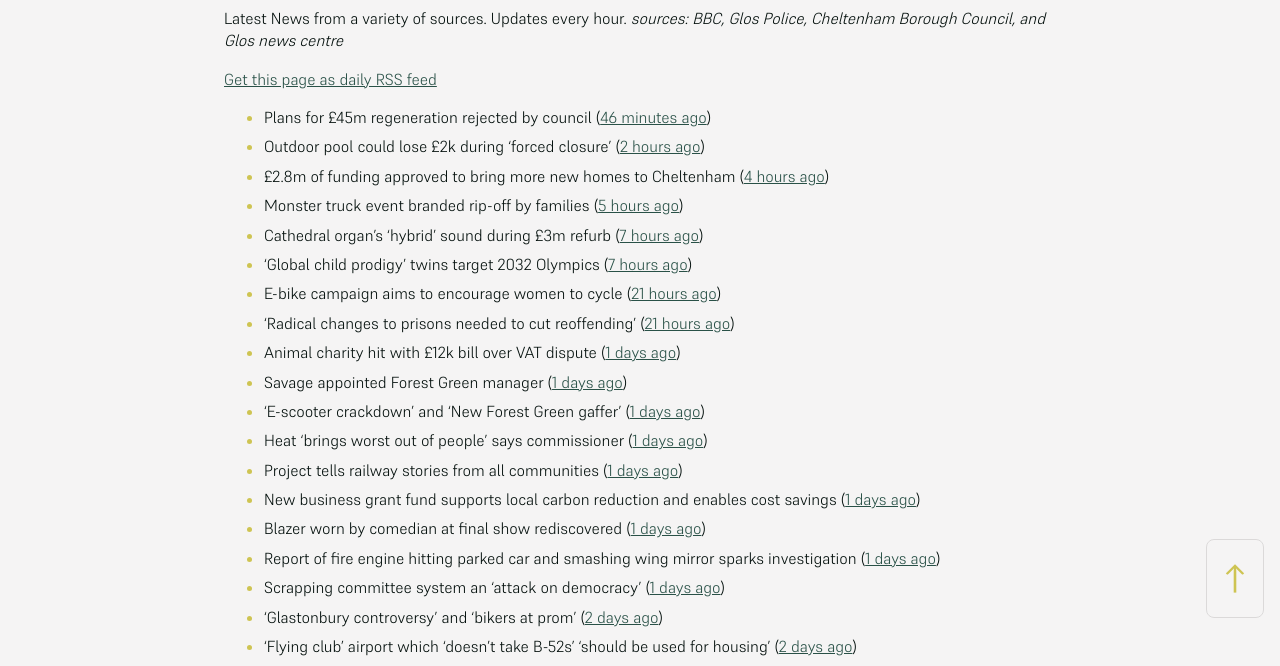
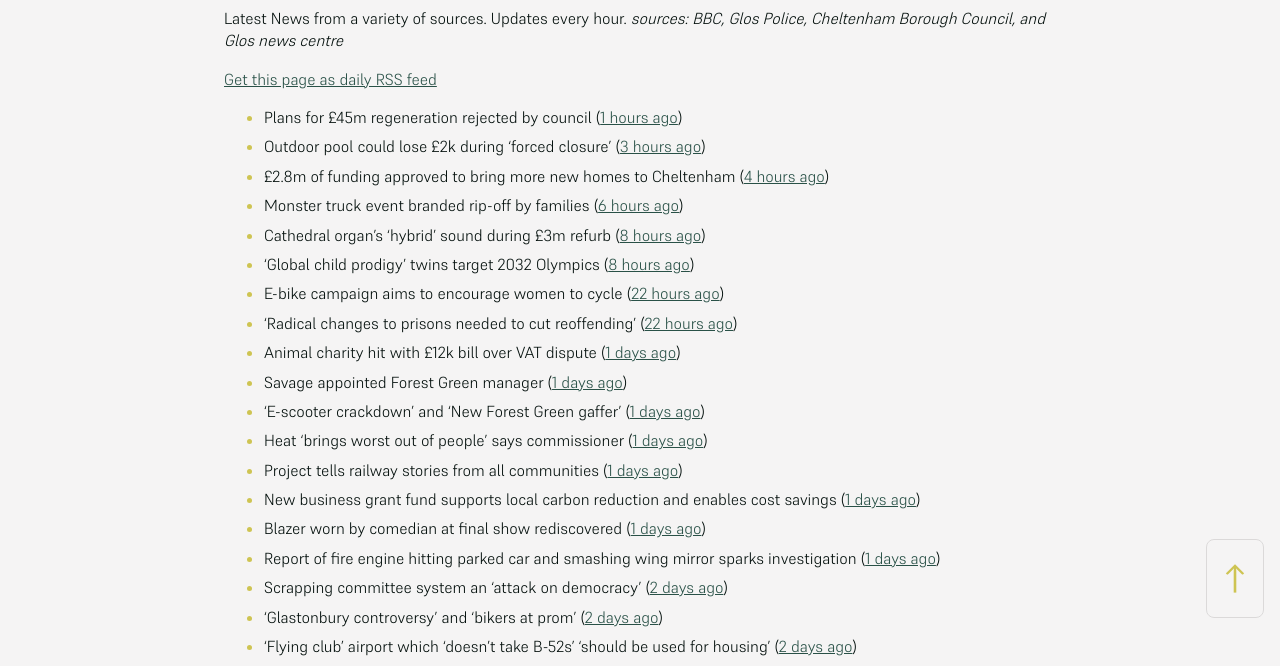
Before and after one commit to mat-0/cheltenham-open-data, a Jekyll site: the page built from _pages/news.md, in a window 1280 px wide. Shown: the part 266-932 px from the top of the page. Built offline with Jekyll 4.4.1, drawn with Linux system fonts in a browser that asks for light colours; some of the changed text lies outside the part shown.

Commit message:
Updated 2025-07-02 13:58:10

```diff
--- a/_pages/news.md
+++ b/_pages/news.md
@@ -12,14 +12,14 @@ _sources: BBC, Glos Police, Cheltenham Borough Council, and Glos news centre_
 [Get this page as daily RSS feed](/daily.rss)
 
 <!-- news_marker starts -->
-- Plans for £45m regeneration rejected by council ([46 minutes ago](https://www.bbc.com/news/articles/ckg3jn2207ro))
-- Outdoor pool could lose £2k during 'forced closure' ([2 hours ago](https://www.bbc.com/news/articles/cvg885vxldgo))
+- Plans for £45m regeneration rejected by council ([1 hours ago](https://www.bbc.com/news/articles/ckg3jn2207ro))
+- Outdoor pool could lose £2k during 'forced closure' ([3 hours ago](https://www.bbc.com/news/articles/cvg885vxldgo))
 - £2.8m of funding approved to bring more new homes to Cheltenham ([4 hours ago](https://www.cheltenham.gov.uk/news/article/3027/28m_of_funding_approved_to_bring_more_new_homes_to_cheltenham))
-- Monster truck event branded rip-off by families ([5 hours ago](https://www.bbc.com/news/articles/c4gdmy874q4o))
-- Cathedral organ's 'hybrid' sound during £3m refurb ([7 hours ago](https://www.bbc.com/news/articles/cy4nngn7pgxo))
-- 'Global child prodigy' twins target 2032 Olympics ([7 hours ago](https://www.bbc.com/news/articles/c0k7x723zr1o))
-- E-bike campaign aims to encourage women to cycle ([21 hours ago](https://www.bbc.com/news/articles/c9w11l9y7qno))
-- 'Radical changes to prisons needed to cut reoffending' ([21 hours ago](https://www.bbc.com/news/articles/cm2zz75v286o))
+- Monster truck event branded rip-off by families ([6 hours ago](https://www.bbc.com/news/articles/c4gdmy874q4o))
+- Cathedral organ's 'hybrid' sound during £3m refurb ([8 hours ago](https://www.bbc.com/news/articles/cy4nngn7pgxo))
+- 'Global child prodigy' twins target 2032 Olympics ([8 hours ago](https://www.bbc.com/news/articles/c0k7x723zr1o))
+- E-bike campaign aims to encourage women to cycle ([22 hours ago](https://www.bbc.com/news/articles/c9w11l9y7qno))
+- 'Radical changes to prisons needed to cut reoffending' ([22 hours ago](https://www.bbc.com/news/articles/cm2zz75v286o))
 - Animal charity hit with £12k bill over VAT dispute ([1 days ago](https://www.bbc.com/news/articles/cglzy4518y9o))
 - Savage appointed Forest Green manager ([1 days ago](https://www.bbc.com/sport/football/articles/cgjg551p8ejo))
 - 'E-scooter crackdown' and 'New Forest Green gaffer' ([1 days ago](https://www.bbc.com/news/articles/cn7dd1n231mo))
```
Also changed, not shown: other parts of _pages/news.md (+2 -2 lines), _data/flood.json (+5 -27 lines), _pages/fix-my-street.md (+12 -12 lines), index.md (+5 -5 lines).
